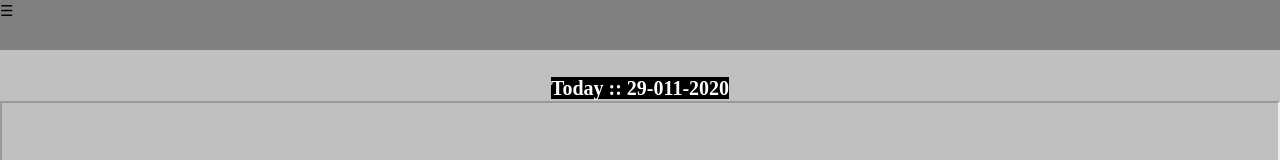
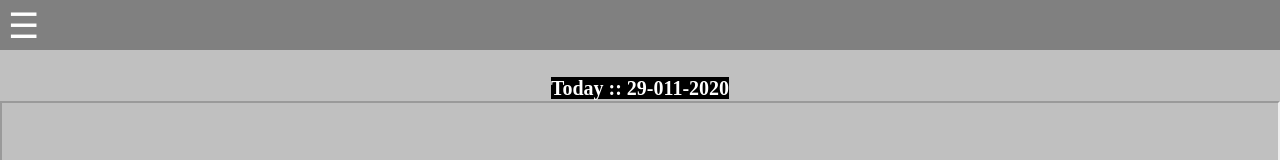
Before and after one commit to HENRY-2016/esther-admin-repo, a plain HTML site: page salads.html in a window 1280 px wide. Shown: the top 160 px of the page. Drawn offline with Linux system fonts and the light colour scheme.

Commit message:
New Esther Admin Server Uploads

```diff
--- a/salads.html
+++ b/salads.html
@@ -60,7 +60,7 @@ function Check_Network_Status ()
 			</div><br> -->
 	</div>
 	<div id="NaviDiv">
-		<label class="kone-menu-label" onclick="openMenus()">&#9776;</label>
+		<label class="open-side-navi-label" onclick="openMenus()">&#9776;</label>
 		<!-- <label class="kone-label">"Taste the difference"</label> -->
 	</div>
 <script>
```
